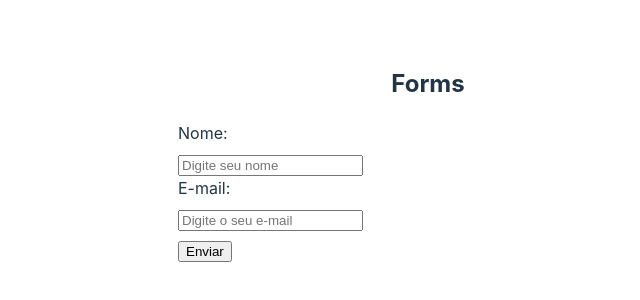
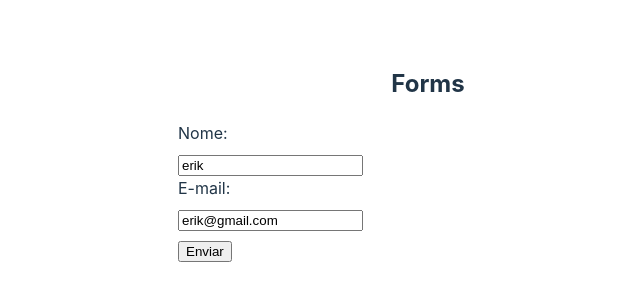
Before and after one commit to ErikBarroso/React-curso, a React (Vite) app in the folder form_react/: page / in a window 1280 px wide. Shown: the part 246-546 px from the top of the page, without its empty margins (212-852 px from the left). Built offline with nearby package versions, Linux system fonts and the light colour scheme.

Commit message:
controlle de inputs

```diff
--- a/form_react/src/App.jsx
+++ b/form_react/src/App.jsx
@@ -6,7 +6,7 @@
   return (
       <div className='App'>
         <h2>Forms</h2>
-        <MyForm/>
+        <MyForm user={{name: "erik", email: "erik@gmail.com" }}/>
       </div>
   )
 }
--- a/form_react/src/components/MyForm.jsx
+++ b/form_react/src/components/MyForm.jsx
@@ -1,10 +1,10 @@
 import { useState } from "react";
 import "./MyForm.css"
 
-const MyForm = () => {
+const MyForm = ({user}) => {
   // Gerenciamento de dados
-  const [name, setName] = useState()
-  const [email, setEmail] = useState();
+  const [name, setName] = useState(user ? user.name : "")
+  const [email, setEmail] = useState(user ? user.email : "");
 
   const handleName= (e) =>{
     //mudamos o estado da variável cada vez que digitamos algo no input
@@ -19,12 +19,12 @@
       <form onSubmit={handleSubmit}>
         <div>
           <label htmlFor="name">Nome:</label>
-          <input type="text" name="name" placeholder="Digite seu nome" onChange={handleName}/>
+          <input type="text" name="name" placeholder="Digite seu nome" onChange={handleName} value={name}/>
         </div>
         {/* Forma sugerida pela doc do react */}
         <label>
           <span>E-mail:</span>
-          <input type="email" name="email" placeholder="Digite o seu e-mail" onChange={(e) => setEmail(e.target.value)}/>
+          <input type="email" name="email" placeholder="Digite o seu e-mail" onChange={(e) => setEmail(e.target.value)} value={email}/>
         </label>
         <input type="submit" value="Enviar" />
       </form>
```
